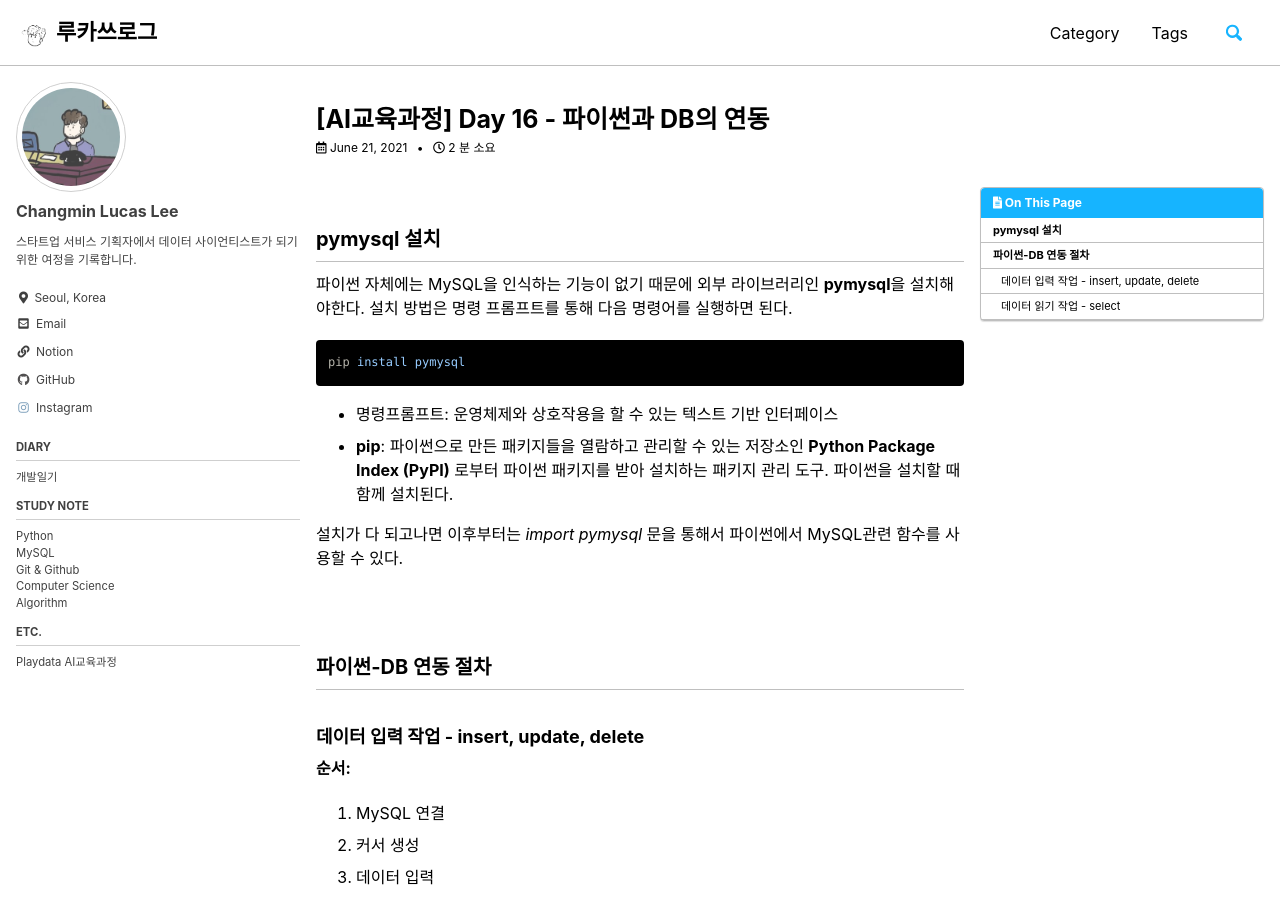
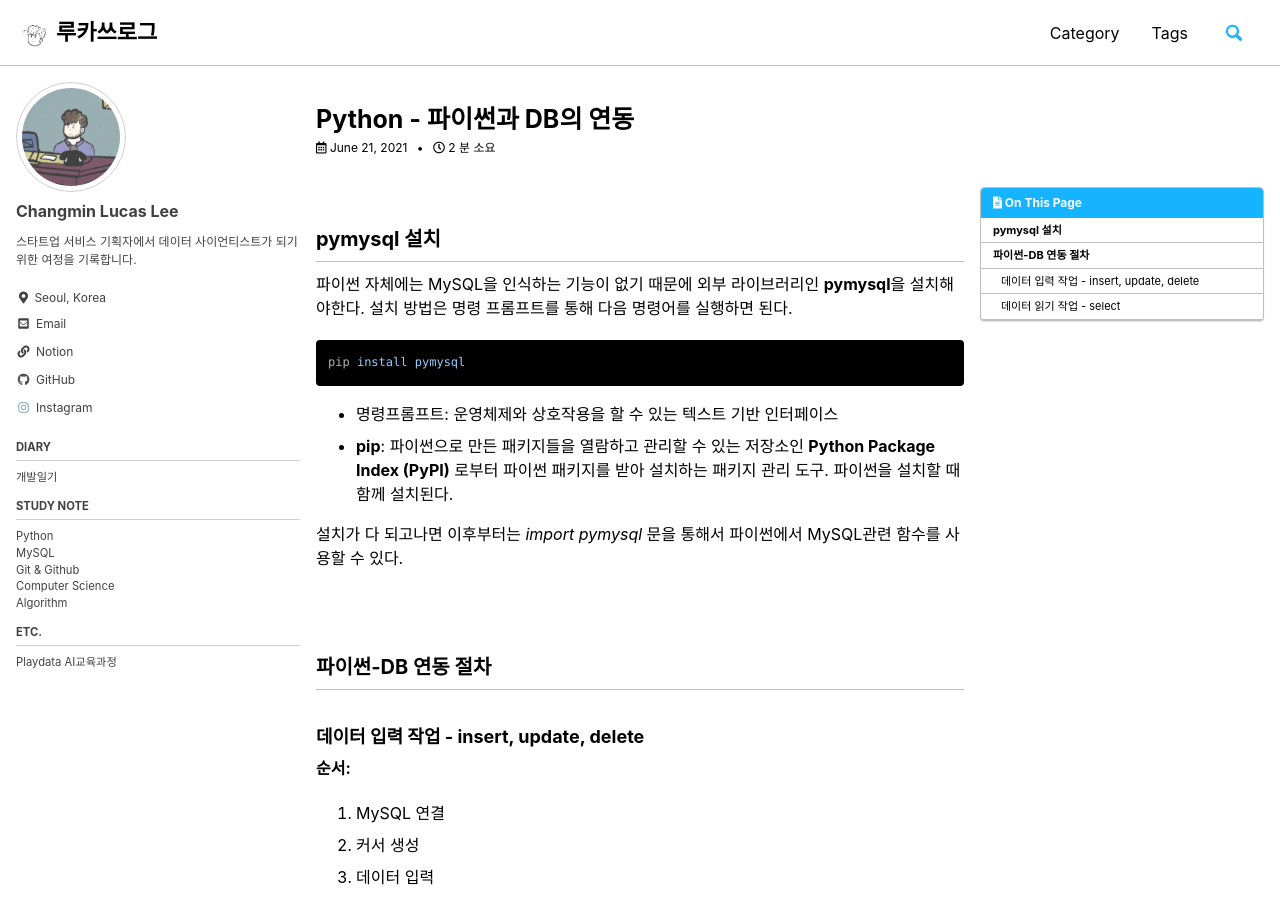
Before and after one commit to lucathree/lucathree.github.io, a Jekyll site: the page built from _posts/2021/2021-06-21-day16.md, in a window 1280 px wide and 900 px high. Built offline with Jekyll 4.4.1, drawn with Linux system fonts in a browser that asks for light colours; cached includes are drawn as plain includes; comment, search, counter and statistics services are not loaded; some of the changed text lies outside the part shown.

Commit message:
Update 2021-06-21-day16.md

```diff
--- a/_posts/2021/2021-06-21-day16.md
+++ b/_posts/2021/2021-06-21-day16.md
@@ -1,16 +1,17 @@
 ---
-title: "[AI교육과정] Day 16 - 파이썬과 DB의 연동"
+title: "Python - 파이썬과 DB의 연동"
 layout: single
 author_profile: true
 read_time: true
 related: true
 categories:
+- Python
+tags:
 - Study Note
-tags:
-- 공부기록
 - 인공지능SW개발자과정
+- 플레이데이터
+- Python
 - MySQL
-- Python
 toc: true
 toc_sticky: true
 ---
```
